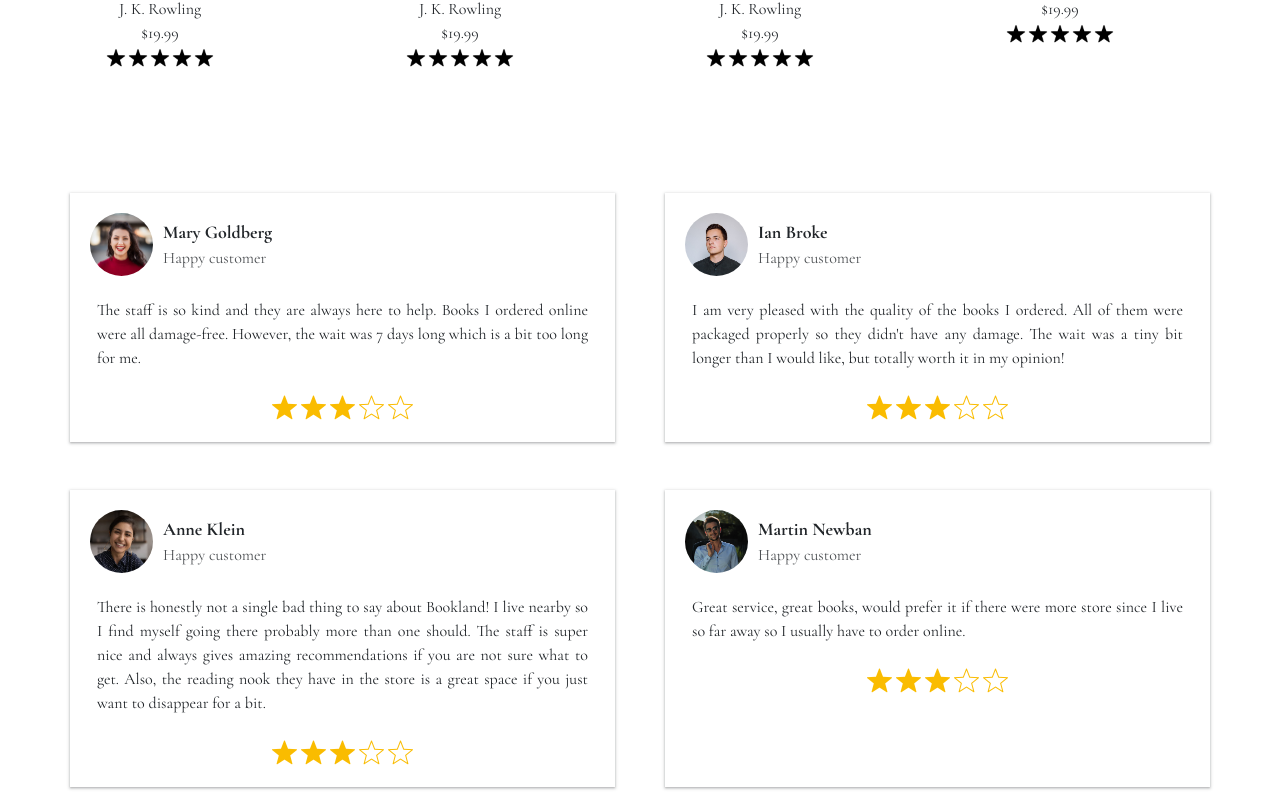
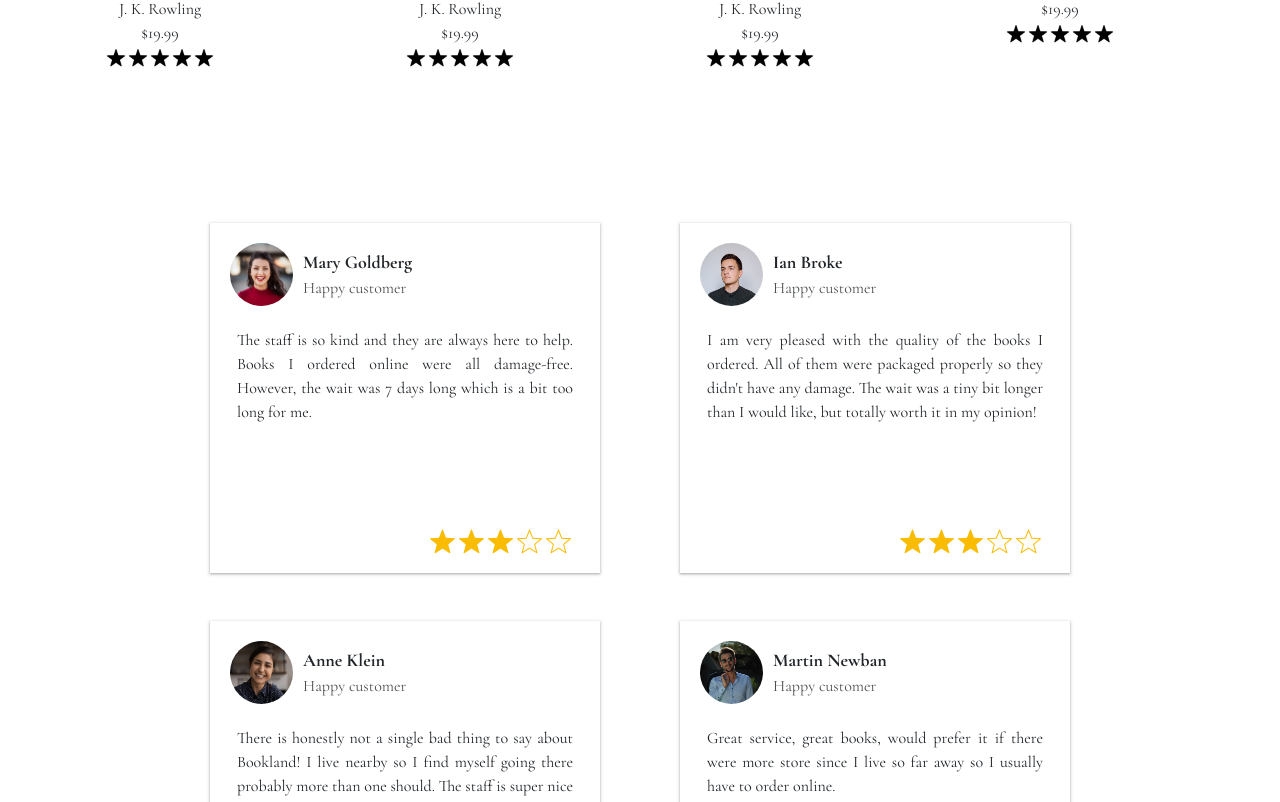
Before and after one commit to nkokor/Bookland, a React (Create React App) app: page / in a window 1280 px wide. Shown: the part 1358-2160 px from the top of the page. Built offline with nearby package versions, Linux system fonts and the light colour scheme.

Commit message:
customer review cards styling

```diff
--- a/src/data/reviews.js
+++ b/src/data/reviews.js
@@ -17,7 +17,7 @@ const reviews = [
     userImage: 'images/user-images/anne.jpg',
     userName: 'Anne Klein',
     userRole: 'Happy customer',
-    reviewComment: 'There is honestly not a single bad thing to say about Bookland! I live nearby so I find myself going there probably more than one should. The staff is super nice and always gives amazing recommendations if you are not sure what to get. Also, the reading nook they have in the store is a great space if you just want to disappear for a bit.',
+    reviewComment: 'There is honestly not a single bad thing to say about Bookland! I live nearby so I find myself going there probably more than one should. The staff is super nice and always gives amazing recommendations if you are not sure what to get.',
     rating: 5
   },
   {
--- a/src/style/Review.css
+++ b/src/style/Review.css
@@ -1,15 +1,17 @@
 #reviews {
   display: grid;
-  grid-template-columns: repeat(auto-fit, minmax(400px, max-content));
+  grid-template-columns: repeat(auto-fit, minmax(350px, max-content));
   justify-content: center;
   grid-gap: 3rem;
-  column-gap: 50px;
-  padding: 70px;
+  column-gap: 80px;
+  padding: 100px;
 }
 
 .review-card {
   box-shadow: rgba(60, 64, 67, 0.3) 0px 1px 2px 0px, rgba(60, 64, 67, 0.15) 0px 1px 3px 1px;
   padding: 20px;
+  height: 350px;
+  width: 390px;
 }
 
 .review-user-div {
@@ -45,12 +47,13 @@
 
 .review-text {
   padding: 7px;
+  height: 190px;
   margin-top: 15px;
   text-align: justify;
 }
 
 .rating-star-div {
-  bottom: 0px;
+  padding-left: 190px;
 }
 
 .review-rating-star {
```
